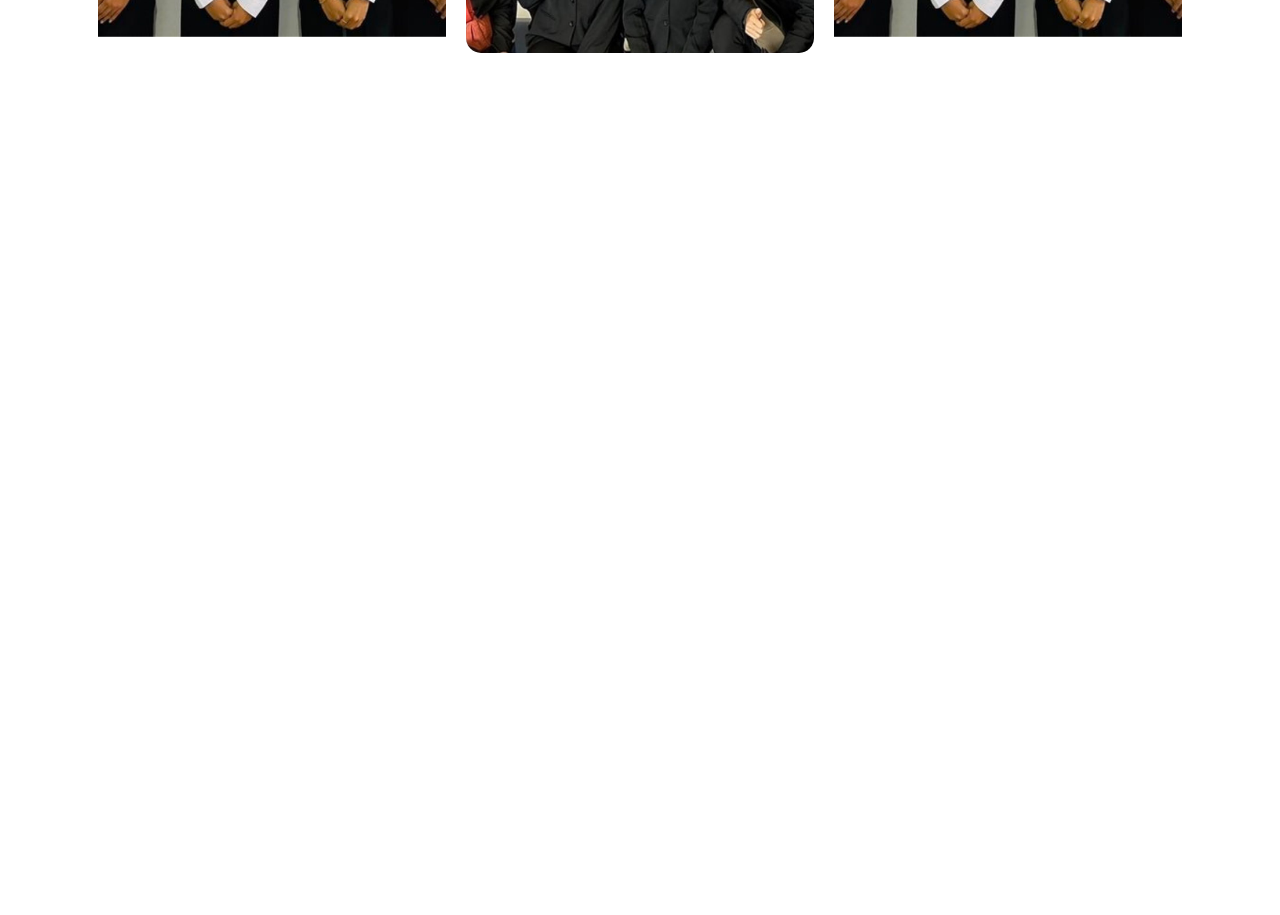
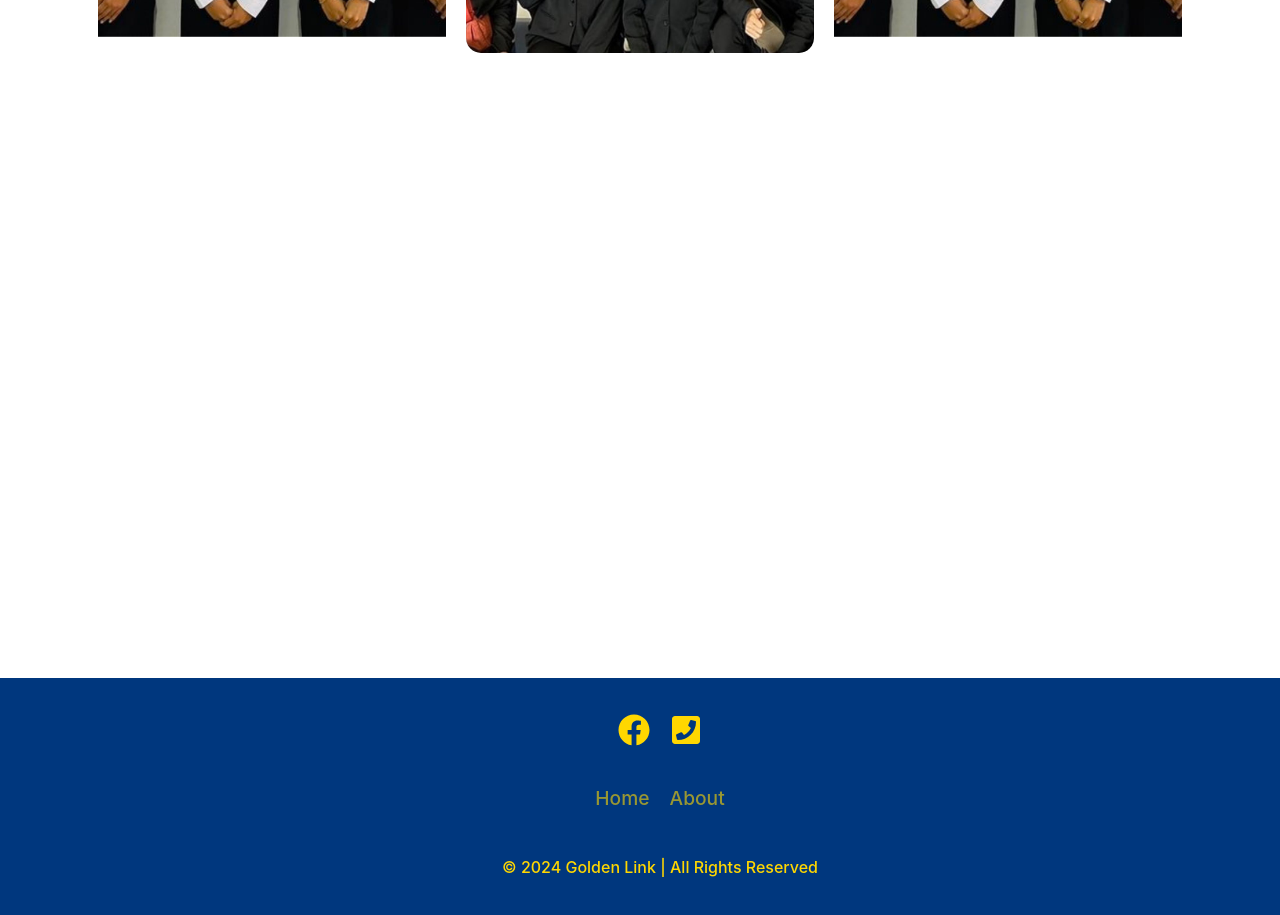
Before and after one commit to NayAungLin910/golden-link, a React (Create React App) app: page / in a window 1280 px wide. Shown: the part 1480-2395 px from the top of the page. Before the commit the page ends 1609 px from the top, so only its background shows below. Built offline with nearby package versions, Linux system fonts and the light colour scheme.

Commit message:
Add Footer

```diff
--- /dev/null
+++ b/src/components/Footer/Footer.module.css
@@ -0,0 +1,63 @@
+.footer_wrapper {
+  display: flex;
+  justify-content: flex-end;
+  align-items: flex-end;
+  min-height: 100vh;
+}
+
+.footer {
+  position: relative;
+  width: 100%;
+  background: var(--primary-blue-color);
+  min-height: 100px;
+  padding: 20px 50px;
+  display: flex;
+  justify-content: center;
+  flex-direction: column;
+}
+
+.footer .social_icon,
+.footer .menu {
+  position: relative;
+  display: flex;
+  justify-content: center;
+  align-items: center;
+  flex-wrap: wrap;
+}
+
+.footer .social_icon li,
+.footer .menu li {
+  list-style: none;
+}
+
+.footer .social_icon li a,
+.footer .menu li a {
+  font-size: 2em;
+  color: var(--primary-gold-color);
+  margin: 0 10px;
+  display: inline-block;
+  transition: 0.5s;
+  font-weight: 600;
+}
+
+.footer .menu li a {
+  font-size: 1.2em;
+  color: var(--primary-gold-color);
+  margin: 0 10px;
+  display: inline-block;
+  transition: 0.5s;
+  text-decoration: none;
+  opacity: 0.6;
+  font-weight: 500;
+}
+
+.footer .menu li a:hover {
+  opacity: 1;
+}
+
+.footer p {
+  color: var(--primary-gold-color);
+  text-align: center;
+  margin-top: 15px;
+  font-weight: 500;
+}
--- a/src/components/Footer/Footer.tsx
+++ b/src/components/Footer/Footer.tsx
@@ -1,9 +1,44 @@
 import { FC } from "react";
+import styles from "./Footer.module.css";
+import { FaFacebook, FaPhoneSquare } from "react-icons/fa";
+import { Link } from "react-router-dom";
 
 export interface FooterPropsInterface {}
 
 const Footer: FC<FooterPropsInterface> = () => {
-  return <footer></footer>;
+  return (
+    <div className={styles.footer_wrapper}>
+      <footer className={styles.footer}>
+        <ul className={styles.social_icon}>
+          <li>
+            <Link to="">
+              <FaFacebook />
+            </Link>
+          </li>
+          <li>
+            <Link to="">
+              <FaPhoneSquare />
+            </Link>
+          </li>
+        </ul>
+        <ul className={styles.menu}>
+          <li>
+            <Link to="">Home</Link>
+          </li>
+          <li>
+            <Link to="">About</Link>
+          </li>
+        </ul>
+        <ul className={styles.menu}>
+          <li>
+            <p className={styles.copyright}>
+              © 2024 Golden Link | All Rights Reserved
+            </p>
+          </li>
+        </ul>
+      </footer>
+    </div>
+  );
 };
 
 export default Footer;
--- a/src/pages/Home/Home.tsx
+++ b/src/pages/Home/Home.tsx
@@ -6,6 +6,7 @@ import ImageSlider, {
 import ServiceCard, {
   ServiceCardInterface,
 } from "../../components/ServiceCard/ServiceCard";
+import Footer from "../../components/Footer/Footer";
 
 export interface HomeProps {}
 
@@ -64,6 +65,7 @@ const Home: FC<HomeProps> = ({}) => {
       <Navbar />
       <ImageSlider slides={slides} />
       <ServiceCard serviceCards={serviceCards} />
+      <Footer />
     </>
   );
 };
```
